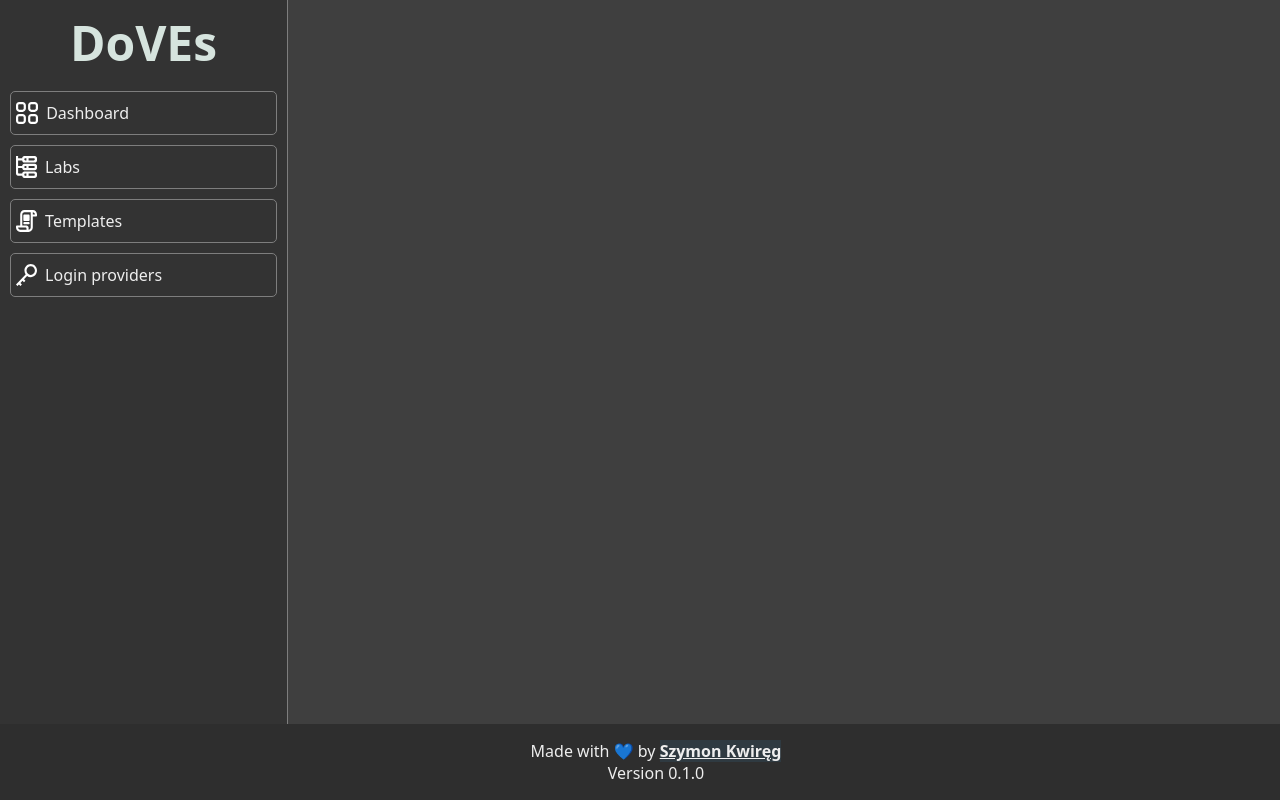
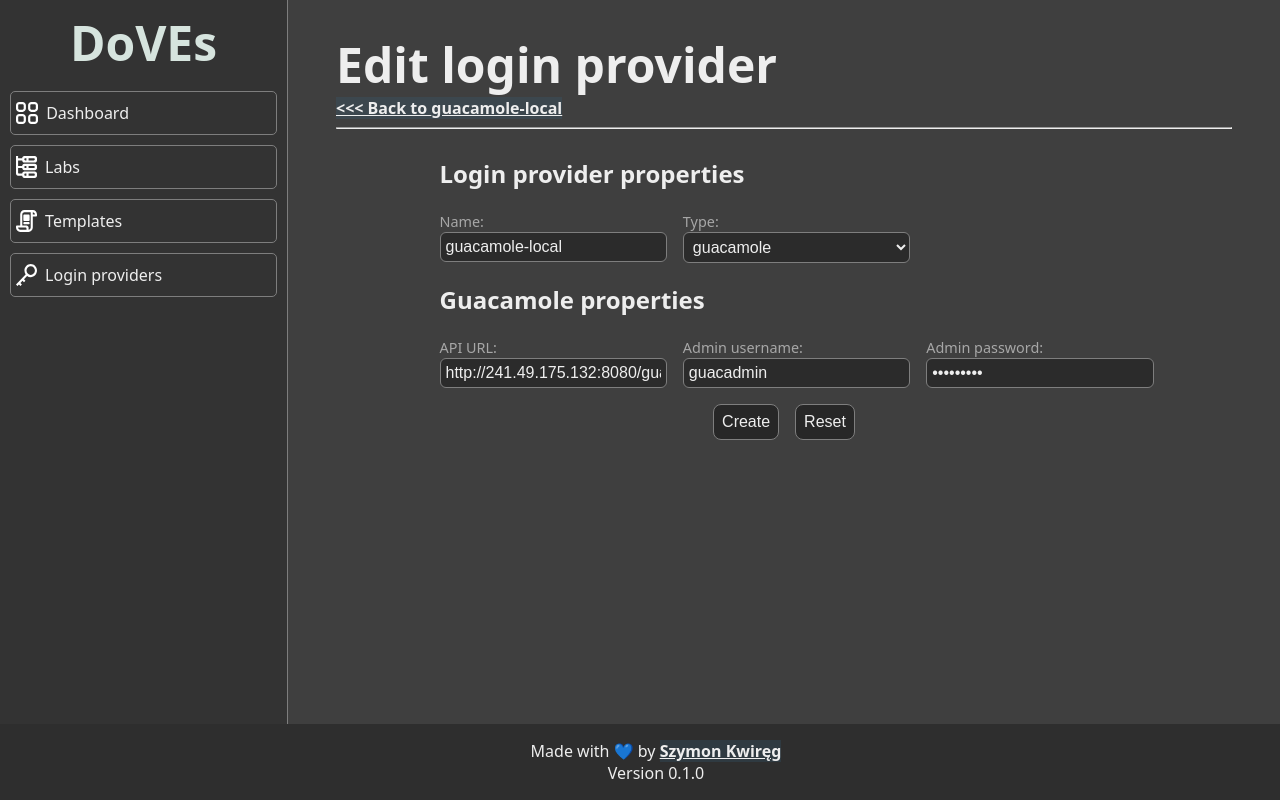
Before and after one commit to DvEyZ/doves-frontend, a React (Create React App) app: page /loginProviders/guacamole-local in a window 1280 px wide. Both pictures are taken after a click on the button "Edit". Built offline with nearby package versions, Linux system fonts and the light colour scheme; a web font is replaced by a local one.

Commit message:
feat: added edit button to login provider briefs

```diff
--- a/src/components/LoginProviders/LoginProviderCreator/LoginProviderCreator.jsx
+++ b/src/components/LoginProviders/LoginProviderCreator/LoginProviderCreator.jsx
@@ -52,7 +52,7 @@ export class LoginProviderCreator extends React.Component
         return(
             <div>
                 <h1>{this.props.edit ? 'Edit' : 'Register'} login provider</h1>
-                <div><Link to='../' className='a-link'>&lt;&lt;&lt; Back to Login providers</Link></div>
+                <div><Link to='../' className='a-link'>&lt;&lt;&lt; Back to { !!this.state.editProvider ? this.state.editProvider.name :'login providers' }</Link></div>
                 <hr/>
                 <div className='form-container'>
                     <form className='lab-creation-form' onSubmit={(e) => {this.submit(e)}} autoComplete='off'>
--- a/src/components/LoginProviders/LoginProviderDetails/LoginProviderDetails.jsx
+++ b/src/components/LoginProviders/LoginProviderDetails/LoginProviderDetails.jsx
@@ -1,6 +1,7 @@
 import React from "react";
 import { LoginProviderDetailsIndex } from "./LoginProviderDetailsIndex";
 import { Route,Routes } from "react-router-dom";
+import { LoginProviderCreator } from "../LoginProviderCreator/LoginProviderCreator";
 
 export class LoginProviderDetails extends React.Component
 {
@@ -9,6 +10,7 @@ export class LoginProviderDetails extends React.Component
         return(
             <Routes>
                 <Route path='/' element={<LoginProviderDetailsIndex name={this.props.name}/>}/>
+                <Route path='/edit' element={<LoginProviderCreator edit={this.props.name}/>} />
             </Routes>
         )
     }
--- a/src/components/LoginProviders/LoginProviderIndex/LoginProviderBrief.jsx
+++ b/src/components/LoginProviders/LoginProviderIndex/LoginProviderBrief.jsx
@@ -10,6 +10,7 @@ export class LoginProviderBrief extends React.Component
                 <img src={`/img/icons/${this.props.type}-login-provider.svg`} alt={this.props.type}/>
                 <div>{this.props.name}</div>
                 <div style={{display:'inline', margin:'auto'}}></div>
+                <Link className='link' to={`${this.props.name}/edit`}><img src='/img/icons/edit.svg' alt='edit'/></Link>
                 <Link className='link' to={this.props.name}><img src='/img/icons/go.svg' alt='go'/></Link>
             </div>
         );
```
